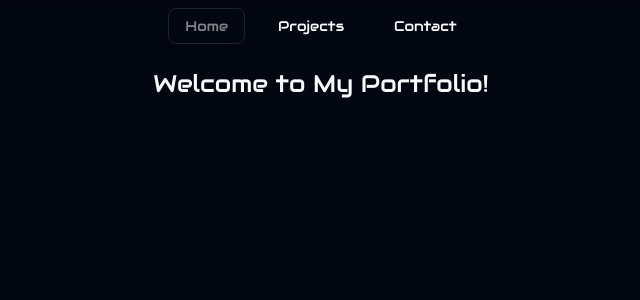
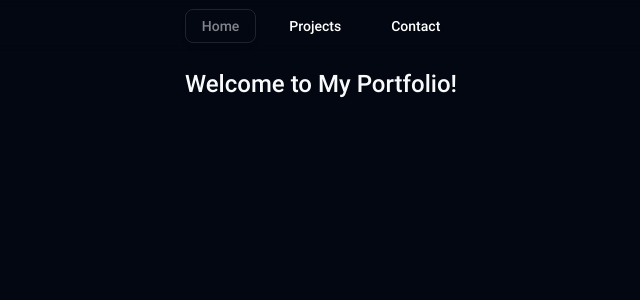
Before and after one commit to tonyharyanto7/tonyharyanto, a Next.js app: page /home in a window 1280 px wide. Shown: the top 300 px of the page, without its empty margins (319-959 px from the left). Built offline with nearby package versions, Linux system fonts and the light colour scheme.

Commit message:
feat: cursor sparkles & cursor confiuration section

```diff
--- a/CONFIG.json
+++ b/CONFIG.json
@@ -4,8 +4,13 @@
     "description": "Portfolio page by max1mde"
   },
   "global": {
-    "font": "audiowide",
-    "custom_cursor": true
+    "font": "roboto",
+    "custom_cursor": {
+      "enabled": true,
+      "sparkles": true,
+      "transitions": true,
+      "move_speed": 0.05
+    }
   },
   "pages": {
     "home": {
--- a/src/app/layout.js
+++ b/src/app/layout.js
@@ -50,7 +50,7 @@ export default function RootLayout({ children }) {
   return (
     <html lang="en">
       <body className={`${selectedFont.variable} antialiased`}>
-        <CustomCursor />
+        {config.global.custom_cursor.enabled && <CustomCursor />}
         <Navbar />
         <main className="p-4">{children}</main>
         <Script src="scripts/hover.js" strategy="afterInteractive" />
--- a/src/app/styles/globals.css
+++ b/src/app/styles/globals.css
@@ -1,10 +1,6 @@
 @tailwind base;
 @tailwind components;
 @tailwind utilities;
-
-* {
-  cursor: none;
-}
 
 body {
   @apply font-sans bg-background text-foreground;
--- a/src/components/cursor.jsx
+++ b/src/components/cursor.jsx
@@ -6,21 +6,22 @@
  * it under the terms of the GNU Affero General Public License as published
  * by the Free Software Foundation.
  */
-
 "use client";
 
 import { useEffect, useState, useRef } from "react";
+import config from "/CONFIG.json";
 
 const CustomCursor = () => {
-  const [position, setPosition] = useState({ x: 0, y: 0 });
   const [cursorType, setCursorType] = useState("default");
   const [isHovering, setIsHovering] = useState(false);
   const [cursorSize, setCursorSize] = useState(10);
-  const [isInitialized, setIsInitialized] = useState(false);
   const mousePositionRef = useRef({ x: 0, y: 0 });
   const lastPositionRef = useRef({ x: 0, y: 0 });
   const lastTimeRef = useRef(Date.now());
   const observerRef = useRef(null);
+
+  const isInitializedRef = useRef(false);
+  const positionRef = useRef({ x: 0, y: 0 });
 
   const cursorMap = {
     default: "/cursor/normal.png",
@@ -34,15 +35,12 @@ const CustomCursor = () => {
     "c-cursor-custom": "custom",
   };
 
+  const sparkleRef = useRef(null);
+
   useEffect(() => {
     const handleMouseMove = (e) => {
       const newPosition = { x: e.clientX, y: e.clientY };
       const currentTime = Date.now();
-
-      if (!isInitialized) {
-        setIsInitialized(true);
-        setCursorSize(54);
-      }
 
       const deltaX = newPosition.x - lastPositionRef.current.x;
       const deltaY = newPosition.y - lastPositionRef.current.y;
@@ -51,9 +49,9 @@ const CustomCursor = () => {
       const speed = Math.sqrt(deltaX * deltaX + deltaY * deltaY) / deltaTime;
 
       const baseSize = 40;
-      const maxSize = 400;
+      const maxSize = 200;
       const minSize = 30;
-      const speedMultiplier = 10;
+      const speedMultiplier = 5;
 
       const newSize = Math.max(
         minSize,
@@ -67,9 +65,18 @@ const CustomCursor = () => {
 
       mousePositionRef.current = newPosition;
       lastPositionRef.current = newPosition;
+      positionRef.current = newPosition;
+
       lastTimeRef.current = currentTime;
 
-      setPosition(newPosition);
+      setTimeout(() => {
+        if (!isInitializedRef.current) {
+          const style = document.createElement("style");
+          style.innerHTML = "* { cursor: none; }";
+          document.head.appendChild(style);
+          isInitializedRef.current = true;
+        }
+      }, 1);
     };
 
     const addDynamicCursorListeners = () => {
@@ -130,60 +137,134 @@ const CustomCursor = () => {
       };
       mousePositionRef.current = initialPosition;
       lastPositionRef.current = initialPosition;
-      setPosition(initialPosition);
+      positionRef.current = initialPosition;
 
-      document.body.style.cursor = "none";
       document.addEventListener("mousemove", handleMouseMove);
-
+      document.addEventListener("click", handleMouseClick);
       addDynamicCursorListeners();
     }
 
     return () => {
       document.body.style.cursor = "default";
       document.removeEventListener("mousemove", handleMouseMove);
-
+      document.removeEventListener("click", handleMouseClick);
       if (observerRef.current) {
         observerRef.current.disconnect();
       }
     };
   }, []);
 
+  const createSparkle = (x, y) => {
+    if (!sparkleRef.current) return;
+
+    const numberOfSparkles = 6 + Math.floor(Math.random() * 10);
+
+    for (let i = 0; i < numberOfSparkles; i++) {
+      const sparkle = document.createElement("div");
+      sparkle.classList.add("sparkle");
+
+      const size = 1 + Math.random() * 8;
+      sparkle.style.width = `${size}px`;
+      sparkle.style.height = `${size}px`;
+
+      const randomDirection = Math.random() * 360;
+      const randomDistance = 10 + Math.random() * 30;
+      const xOffset = randomDistance * Math.cos(randomDirection);
+      const yOffset = randomDistance * Math.sin(randomDirection);
+
+      const locModifier = 10;
+      sparkle.style.left = `${x - size / 2 - locModifier / 2}px`;
+      sparkle.style.top = `${y + window.scrollY - size / 2 - locModifier}px`;
+
+      sparkle.style.setProperty("--x-offset", `${xOffset}px`);
+      sparkle.style.setProperty("--y-offset", `${yOffset}px`);
+      sparkle.style.animation = `sparkleEffect ${
+        Math.random() * 0.5 + 0.5
+      }s ease-out forwards`;
+
+      sparkleRef.current.appendChild(sparkle);
+
+      setTimeout(() => {
+        sparkle.remove();
+      }, 1000);
+    }
+  };
+
+  const handleMouseClick = (e) => {
+    if (config.global.custom_cursor.sparkles)
+      createSparkle(e.clientX, e.clientY);
+  };
+
   const cursorStyle = {
     position: "fixed",
-    width: isInitialized ? `${cursorSize}px` : `0`,
-    height: isInitialized ? `${cursorSize}px` : `0`,
+    width: `${cursorSize}px`,
+    height: `${cursorSize}px`,
+    opacity: isInitializedRef.current ? "100%" : "0",
     pointerEvents: "none",
     zIndex: 9999,
-    transform: `translate(${position.x - cursorSize / 2}px, ${
-      position.y - cursorSize / 2
+    transform: `translate(${positionRef.current.x - cursorSize / 2}px, ${
+      positionRef.current.y - cursorSize / 2
     }px)`,
     backgroundImage: `url(${cursorMap[cursorType]})`,
     backgroundSize: "contain",
     backgroundRepeat: "no-repeat",
     backgroundPosition: "center",
-    transition: "all 0.07s ease-out",
-    animation: isHovering ? "cursorBounce 0.4s ease" : "none",
+    transition:
+      isInitializedRef.current && config.global.custom_cursor.transitions
+        ? "all " +
+          config.global.custom_cursor.move_speed +
+          "s ease-out, opacity 0.3s ease-in"
+        : "",
+    animation:
+      isHovering && config.global.custom_cursor.transitions
+        ? "cursorBounce 0.4s ease"
+        : "none",
   };
 
   const keyframes = `
     @keyframes cursorBounce {
       0%, 100% {
-        transform: translate(${position.x - cursorSize / 2}px, ${
-    position.y - cursorSize / 2
+        transform: translate(${positionRef.current.x - cursorSize / 2}px, ${
+    positionRef.current.y - cursorSize / 2
   }px) scale(1);
       }
       50% {
-        transform: translate(${position.x - cursorSize / 2}px, ${
-    position.y - cursorSize / 2
+        transform: translate(${positionRef.current.x - cursorSize / 2}px, ${
+    positionRef.current.y - cursorSize / 2
   }px) scale(1.3) rotate(5deg);
       }
     }
+
+
+  @keyframes sparkleEffect {
+  0% {
+    transform: scale(0.8) translate(0, 0);
+    opacity: 1;
+  }
+  100% {
+    transform: scale(1) translate(var(--x-offset), var(--y-offset));
+    opacity: 0;
+  }
+}
+
+.sparkle {
+  position: absolute;
+  background-color: white;
+  clip-path: polygon(50% 0%, 61% 35%, 98% 35%, 68% 57%, 79% 91%, 50% 70%, 21% 91%, 32% 57%, 2% 35%, 39% 35%);
+  box-shadow: 0 0 10px 5px rgba(255, 255, 255, 0.8);
+  z-index: 99999;
+  pointer-events: none;
+  animation: sparkleEffect 1s ease-out forwards;
+}
+
+
   `;
 
   return (
     <>
       <style>{keyframes}</style>
       <div style={cursorStyle} />
+      <div ref={sparkleRef} className="sparkles-container" />
     </>
   );
 };
--- a/src/middleware.js
+++ b/src/middleware.js
@@ -6,7 +6,6 @@
  * it under the terms of the GNU Affero General Public License as published
  * by the Free Software Foundation.
  */
-
 import { NextResponse } from "next/server";
 
 export function middleware(req) {
```
